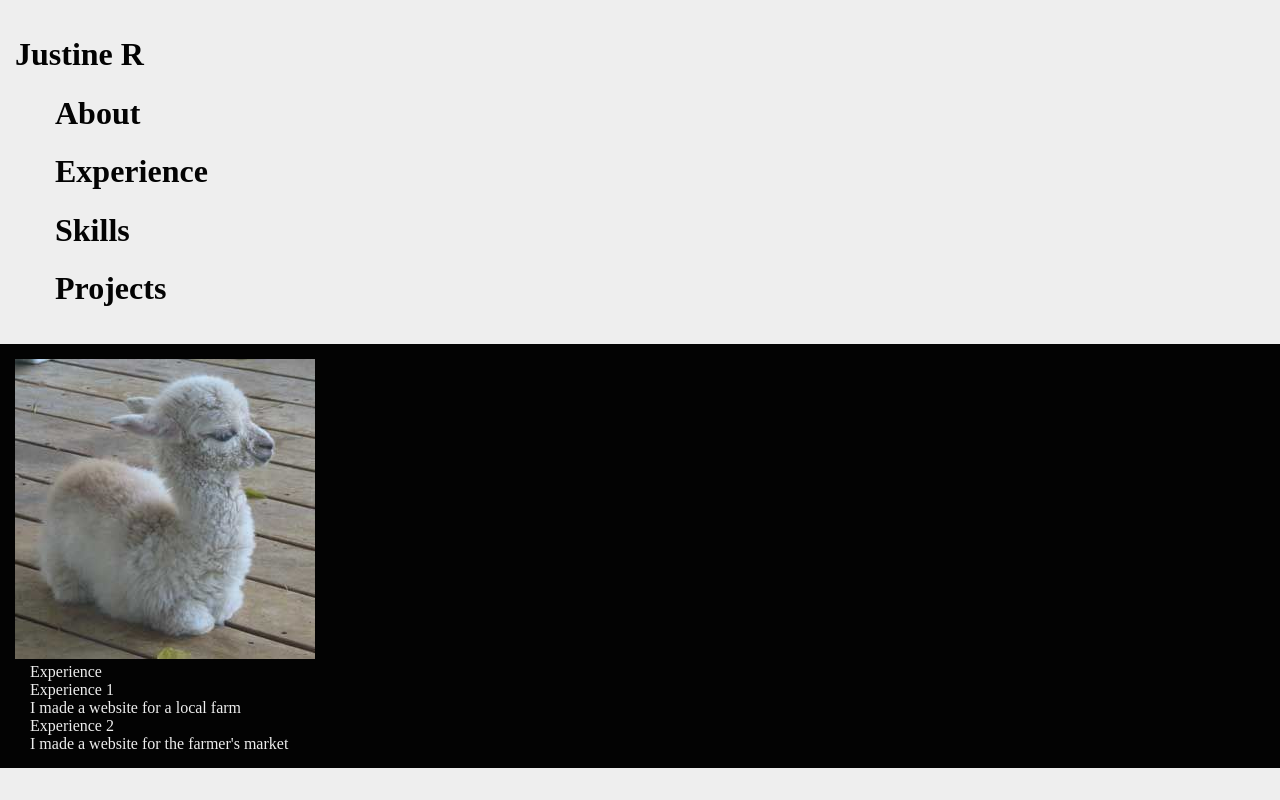
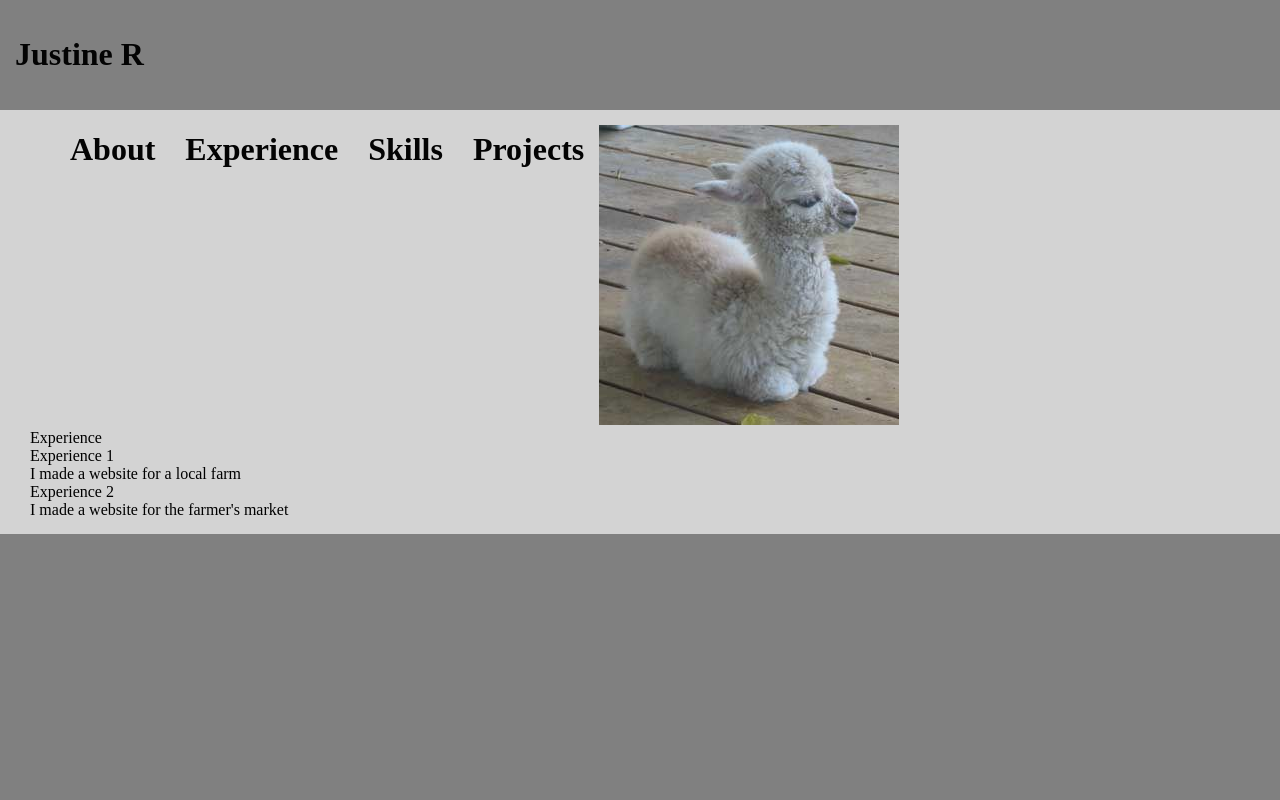
Before and after one commit to jujunaz/portfolio-project, a plain HTML site: page portfolio-project.html in a window 1280 px wide. Drawn offline with nearby package versions, Linux system fonts and the light colour scheme; a script that the page names is missing.

Commit message:
not sure what changed

```diff
--- a/styles/main.css
+++ b/styles/main.css
@@ -1,6 +1,6 @@
 
 body {
-  background-color: #eeeeee;
+  background-color: grey;
   color: #030303;
   margin: 0;
   padding: 0;
@@ -11,8 +11,8 @@ body {
 }
 
 .content {
-  background-color: #030303;
-  color: #eeeeee;
+  background-color: lightgrey;
+  color: black;
   padding: 15px;
 }
 
@@ -20,9 +20,13 @@ p {
   margin: 0 15px;
 }
 ul li {
+  float: left;
   display: inline;
+  margin: 15px;
 }
+
 p.class'exp' {
-  font-size: 20px
+  font-size: 20px;
   font-weight: bold;
+  margin: 25px;
 }
```
Also changed, not shown: portfolio-project.html (renamed from index.html).
